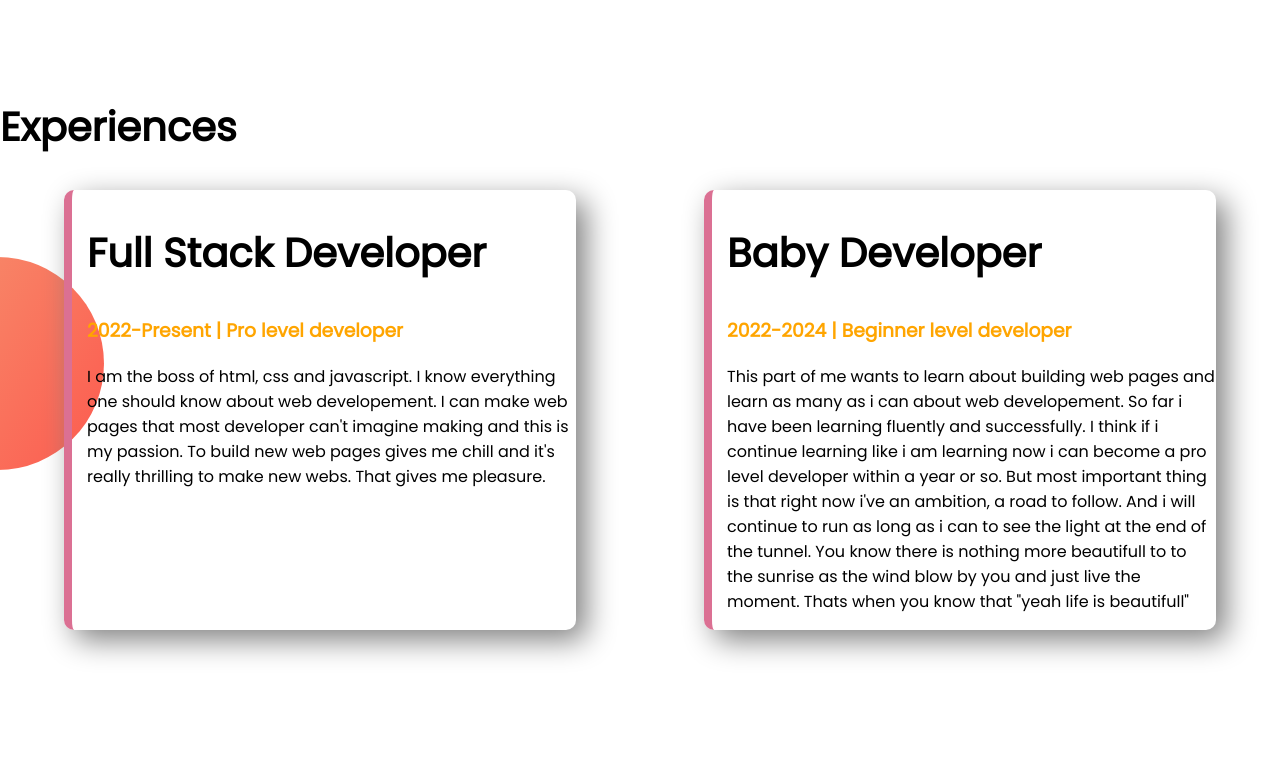
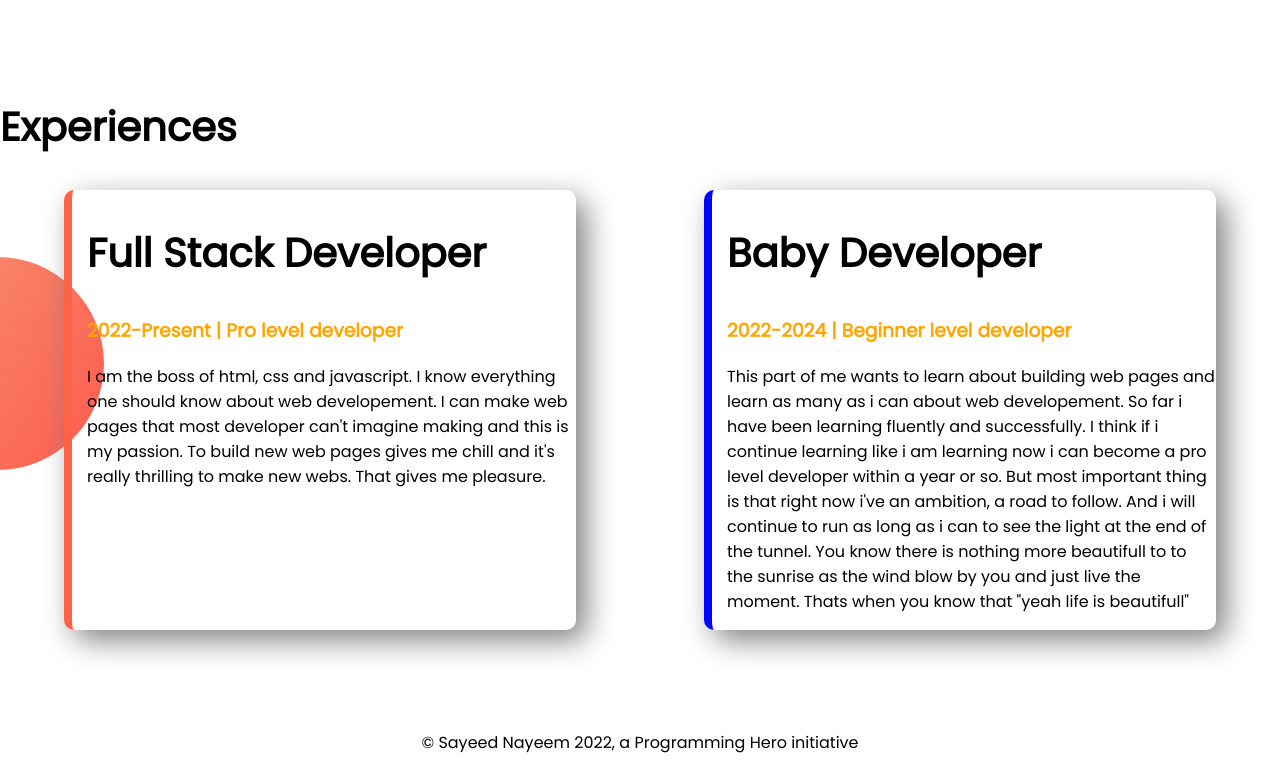
Before and after one commit to Sayeednayeem1/dev-portfolio, a plain HTML site: page index.html in a window 1280 px wide. Shown: the part 1062-1833 px from the top of the page. Before the commit the page ends 1792 px from the top, so only its background shows below. Drawn offline with Linux system fonts and the light colour scheme.

Commit message:
added color and footer

```diff
--- a/index.html
+++ b/index.html
@@ -37,12 +37,12 @@
    <section class="exprience-ex">
        <h1>Experiences</h1>
        <div class="flexible-container">
-        <div class="exprience-item">
+        <div id="full-stack-developer" class="exprience-item">
             <h1>Full Stack Developer</h1>
             <h3 class="orange-color">2022-Present | Pro level developer</h3>
             <p>I am the boss of html, css and javascript. I know everything one should know about web developement. I can make web pages that most developer can't imagine making and this is my passion. To build new web pages gives me chill and it's really thrilling to make new webs. That gives me pleasure.</p>
         </div>
-        <div class="exprience-item">
+        <div id="baby-developer" class="exprience-item">
             <h1>Baby Developer</h1>
             <h3 class="orange-color">2022-2024 | Beginner level developer</h3>
             <p>This part of me wants to learn about building web pages and learn as many as i can about web developement. So far i have been learning fluently and successfully. I think if i continue learning like i am learning now i can become a pro level developer within a year or so. But most important thing is that right now i've an ambition, a road to follow. And i will continue to run as long as i can to see the light at the end of the tunnel. You know there is nothing more beautifull to to the sunrise as the wind blow by you and just live the moment. Thats when you know that "yeah life is beautifull"<!DOCTYPE html></p>
@@ -50,4 +50,7 @@
        </div>
    </section>
 </body>
+<footer>
+    <p>© Sayeed Nayeem 2022, a Programming Hero initiative</p>
+</footer>
 </html>
--- a/style.css
+++ b/style.css
@@ -52,3 +52,12 @@ h1{
     box-shadow: 10px 10px 30px gray;
     border-left: 8px solid palevioletred;
 }
+#full-stack-developer{
+    border-left: 8px solid tomato;
+}
+#baby-developer{
+    border-left: 8px solid blue;
+}
+footer p{
+    text-align: center;
+}
```
